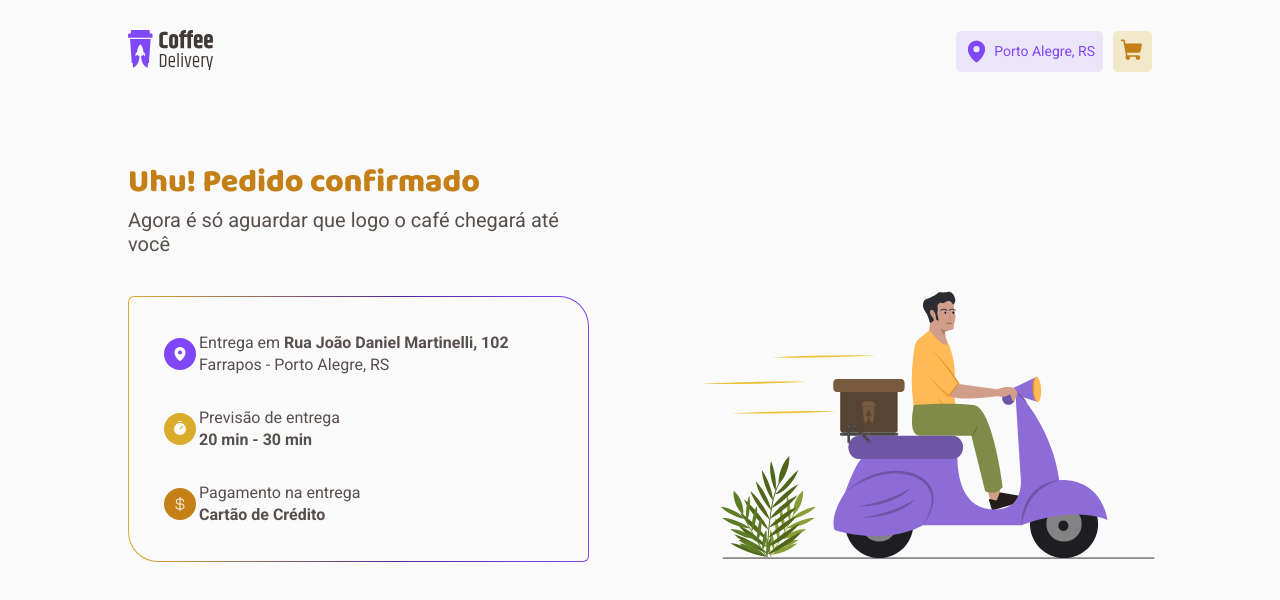
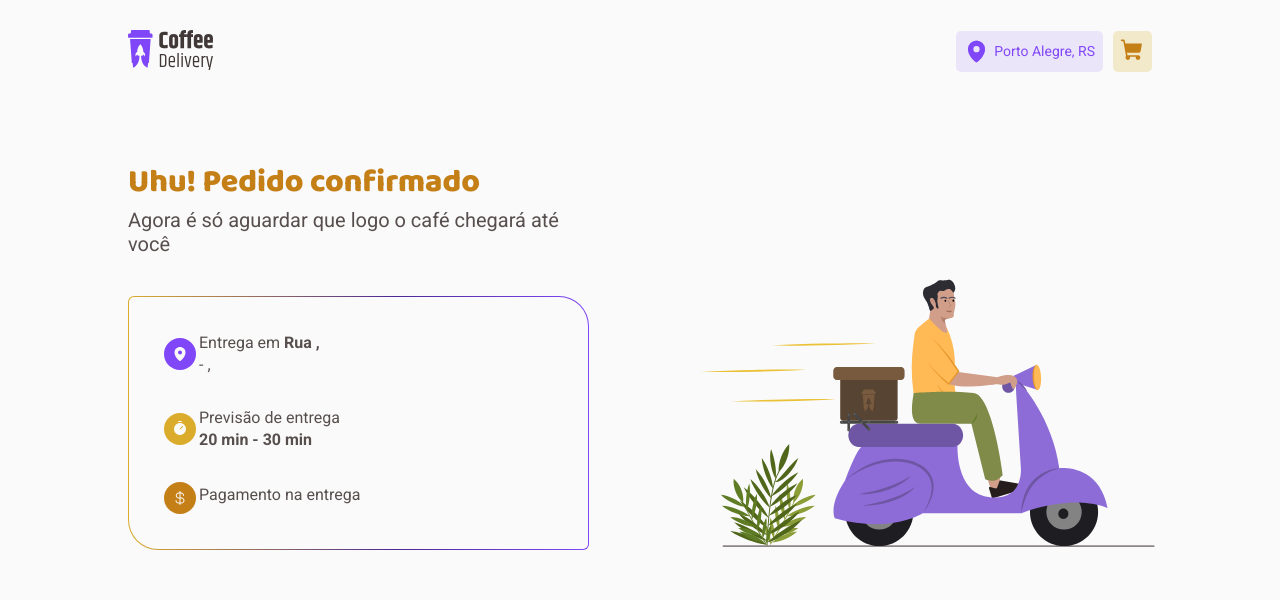
Before and after one commit to HumbertoSilv/coffee_delivery, a React (Vite) app: page /success in a window 1280 px wide. Shown: the top 600 px of the page. Built offline with nearby package versions, Linux system fonts and the light colour scheme.

Commit message:
Fix: small fix

```diff
--- a/src/contexts/PersonContext.tsx
+++ b/src/contexts/PersonContext.tsx
@@ -11,6 +11,7 @@
 }
 
 interface PersonContextType {
+  address: IAddress | undefined
   paymentMethod: string
   createAddress: (address: IAddress) => void
   personPaymentMethod: (paymentMethod: string) => void
@@ -27,11 +28,8 @@
 }: PersonContextProviderProps) => {
   const [address, setAddress] = useState<IAddress>()
   const [paymentMethod, setPaymentMethod] = useState<string>('')
-  console.log({ address, paymentMethod })
 
   const createAddress = (address: IAddress) => {
-    console.log('createAddress')
-
     setAddress(address)
   }
 
@@ -41,7 +39,7 @@
 
   return (
     <PersonContext.Provider
-      value={{ paymentMethod, createAddress, personPaymentMethod }}
+      value={{ address, paymentMethod, createAddress, personPaymentMethod }}
     >
       {children}
     </PersonContext.Provider>
--- a/src/contexts/ProductsContext.tsx
+++ b/src/contexts/ProductsContext.tsx
@@ -116,6 +116,7 @@
   addToCart: (productId: string, quantity: number) => void
   subtractOfCart: (productId: string) => void
   removeItem: (productId: string) => void
+  clearCart: () => void
 }
 
 interface ProductsContextProviderProps {
@@ -173,6 +174,10 @@
     setCart((state) => state.filter(({ id }) => id !== productId))
   }
 
+  const clearCart = () => {
+    setCart([])
+  }
+
   const total = cart.reduce((acc, cur) => {
     return acc + cur.quantity * cur.price
   }, 0)
@@ -186,6 +191,7 @@
         addToCart,
         subtractOfCart,
         removeItem,
+        clearCart,
       }}
     >
       {children}
--- a/src/pages/Checkout/index.tsx
+++ b/src/pages/Checkout/index.tsx
@@ -41,9 +41,10 @@
 type formData = zod.infer<typeof formValidationSchema>
 
 export const Checkout = () => {
-  const { cart, total } = useContext(ProductsContext)
+  const { cart, total, clearCart } = useContext(ProductsContext)
   const { paymentMethod, createAddress, personPaymentMethod } =
     useContext(PersonContext)
+
   const navigate = useNavigate()
   const deliveryFee = total > 0 ? 3.5 : 0
   const enableSubmit = Boolean(!paymentMethod.length)
@@ -57,6 +58,7 @@
   const handleCreateAddress = (data: IAddress) => {
     createAddress(data)
     reset()
+    clearCart()
     navigate('/success')
   }
 
--- a/src/pages/Success/index.tsx
+++ b/src/pages/Success/index.tsx
@@ -3,8 +3,11 @@
 import MoneyIcon from '../../assets/MoneyIcon.svg'
 import ClockIcon from '../../assets/ClockIcon.svg'
 import LocationIcon from '../../assets/LocationIcon.svg'
+import { useContext } from 'react'
+import { PersonContext } from '../../contexts/PersonContext'
 
 export const Success = () => {
+  const { address, paymentMethod } = useContext(PersonContext)
   return (
     <SuccessPageContainer>
       <div>
@@ -14,9 +17,14 @@
           <div>
             <img src={LocationIcon} alt="Location Icon" />
             <span>
-              Entrega em <b>Rua João Daniel Martinelli, 102</b>
+              Entrega em{' '}
+              <b>
+                Rua {address?.street}, {address?.number}
+              </b>
             </span>
-            <span>Farrapos - Porto Alegre, RS</span>
+            <span>
+              {address?.neighborhood} - {address?.city}, {address?.uf}
+            </span>
           </div>
           <div>
             <img src={ClockIcon} alt="Clock Icon" />
@@ -29,7 +37,7 @@
             <img src={MoneyIcon} alt="Money Icon" />
             <span>Pagamento na entrega</span>
             <span>
-              <b>Cartão de Crédito</b>
+              <b>{paymentMethod}</b>
             </span>
           </div>
         </Info>
```
